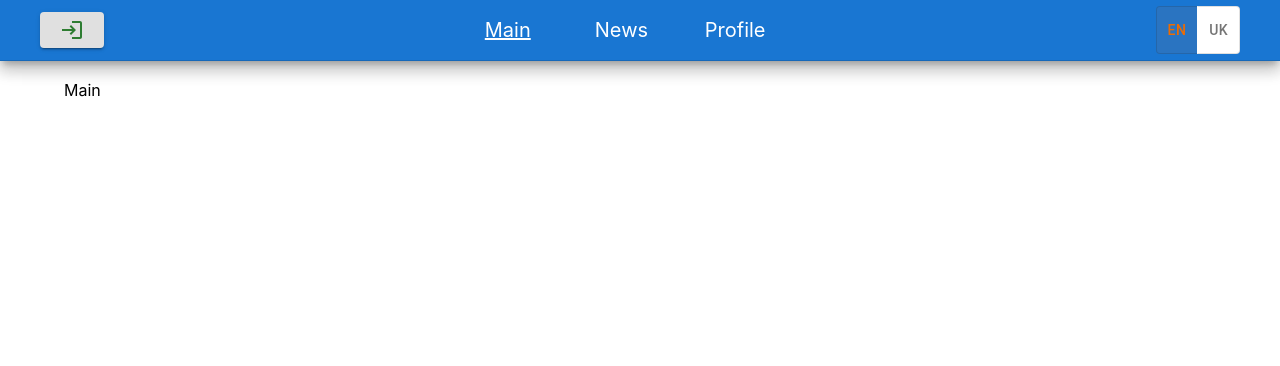
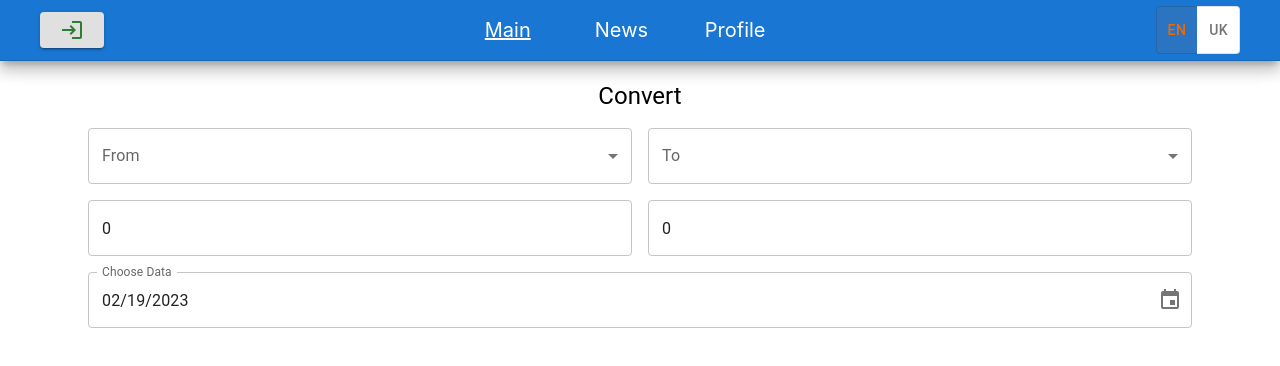
Before and after one commit to OlegKryvak/test-news, a React (Create React App) app: page / in a window 1280 px wide. Shown: the top 366 px of the page. Built offline with nearby package versions, Linux system fonts and the light colour scheme.

Commit message:
added currency convertor

```diff
--- a/package.json
+++ b/package.json
@@ -7,6 +7,7 @@
     "@emotion/styled": "^11.10.6",
     "@mui/icons-material": "^5.11.9",
     "@mui/material": "^5.11.9",
+    "@mui/x-date-pickers": "^5.0.20",
     "@reduxjs/toolkit": "^1.9.2",
     "@testing-library/jest-dom": "^5.14.1",
     "@testing-library/react": "^13.0.0",
@@ -16,6 +17,7 @@
     "@types/react": "^18.0.0",
     "@types/react-dom": "^18.0.0",
     "axios": "^1.3.3",
+    "dayjs": "^1.11.7",
     "i18next": "^22.4.10",
     "moment": "^2.29.4",
     "react": "^18.2.0",
--- a/src/index.tsx
+++ b/src/index.tsx
@@ -1,12 +1,13 @@
-import React from "react";
-import ReactDOM from "react-dom/client";
-import "./index.css";
-import App from "./App";
+import { AdapterDayjs } from '@mui/x-date-pickers/AdapterDayjs';
+import { LocalizationProvider } from "@mui/x-date-pickers";
 import { BrowserRouter } from "react-router-dom";
 import { I18nextProvider } from "react-i18next";
+import ReactDOM from "react-dom/client";
+import { Provider } from "react-redux";
 import i18n from "./localization/i18n";
-import { Provider } from "react-redux";
 import store from "./store";
+import App from "./App";
+import "./index.css";
 
 const root = ReactDOM.createRoot(
   document.getElementById("root") as HTMLElement
@@ -15,7 +16,9 @@ root.render(
   <BrowserRouter>
     <I18nextProvider i18n={i18n}>
       <Provider store={store}>
-        <App />
+        <LocalizationProvider dateAdapter={AdapterDayjs}>
+          <App />
+        </LocalizationProvider>
       </Provider>
     </I18nextProvider>
   </BrowserRouter>
--- a/src/localization/en.json
+++ b/src/localization/en.json
@@ -17,5 +17,29 @@
   "lastName": "Surname",
   "age": "Age",
   "oleg": "Oleg",
-    "kryvak": "Kryvak"
+  "kryvak": "Kryvak",
+  "convert": "Convert",
+  "from": "From",
+  "to": "To",
+  "chooseData": "Choose Data",
+  "currencies": {
+    "UAH": "Hrywnja",
+    "USD": "US Dollar",
+    "EUR": "Euro",
+    "GBP": "Pound Sterling",
+    "GIP": "Gibraltar Pound",
+    "CAD": "Canadian Dollar",
+    "NZD": "New Zealand Dollar",
+    "AUD": "Australian Dollar",
+    "SGD": "Singapore Dollar",
+    "KYD": "Cayman Islands Dollar",
+    "BND": "Brunei Dollar",
+    "JPY": "Japanese Yen",
+    "CHF": "Swiss Franc",
+    "LYD": "Libyan Dinar",
+    "JOD": "Jordan Dinar",
+    "OMR": "Oman Rial",
+    "BHD": "Bahrain Dinar",
+    "KWD": "Kuwaiti Dinar"
   }
+}
--- a/src/localization/uk.json
+++ b/src/localization/uk.json
@@ -17,5 +17,29 @@
   "lastName": "Прізвище",
   "age": "Вік",
   "oleg": "Олег",
-    "kryvak": "Кривак"
+  "kryvak": "Кривак",
+  "convert": "Конвертувати",
+  "from": "З",
+  "to": "В",
+  "chooseData": "Виберіть дату",
+  "currencies": {
+    "UAH": "Гривня",
+    "USD": "Американьский Долар",
+    "EUR": "Євро",
+    "GBP": "Фунт стерлінгів",
+    "GIP": "Гібралтарський Фунт",
+    "CAD": "Канадський Долар",
+    "NZD": "Новозеландський Долар",
+    "AUD": "Австралійський Долар",
+    "SGD": "Сінгапурський Долар",
+    "KYD": "Долар Кайманових Островів",
+    "BND": "Брунейський Долар",
+    "JPY": "Японська Єна",
+    "CHF": "Швейцарський Франк",
+    "LYD": "Лівійський Динар",
+    "JOD": "Йорданський Динар",
+    "OMR": "Оманський Ріал",
+    "BHD": "Бахрейнський Динар",
+    "KWD": "Кувейтський Динар"
   }
+}
--- a/src/pages/Main.tsx
+++ b/src/pages/Main.tsx
@@ -1,7 +1,138 @@
-import { FC } from "react";
+import { FC, useCallback, useEffect, useState } from "react";
+import { DesktopDatePicker } from "@mui/x-date-pickers";
+import { useTranslation } from "react-i18next";
+import {
+  Container,
+  FormControl,
+  InputLabel,
+  MenuItem,
+  Select,
+  SelectChangeEvent,
+  Stack,
+  TextField,
+  Typography,
+} from "@mui/material";
+import { useAppDispatch, useAppSelector } from "../store/hooks";
+import { currencies } from "../utils/constants";
+import {
+  currenciesSelector,
+  getAllCurrencies,
+} from "../store/reducers/currencies";
+import dayjs from "dayjs";
 
 type Props = {};
 
 export const Main: FC<Props> = () => {
-  return <div>Main</div>;
+  const { t } = useTranslation();
+  const [from, setFrom] = useState("");
+  const [to, setTo] = useState("");
+  const [amount, setAmount] = useState(0);
+  const dispatch = useAppDispatch();
+  const { result } = useAppSelector(currenciesSelector);
+
+  const [date, setDate] = useState<string | null>(
+    dayjs(new Date()).format("YYYY-MM-DD")
+  );
+
+  const handleChangeDate = (newValue: string | null) => {
+    setDate(dayjs(newValue).format("YYYY-MM-DD"));
+  };
+  const handleChangeFrom = (event: SelectChangeEvent) => {
+    setFrom(event.target.value as string);
+  };
+
+  const handleChangeTo = (event: SelectChangeEvent) => {
+    setTo(event.target.value as string);
+  };
+
+  const handleChangeAmount = useCallback((event: any) => {
+    setAmount(event.target.value as number);
+  }, []);
+
+  useEffect(() => {
+    if (from && to) {
+      dispatch(
+        getAllCurrencies({
+          from: from,
+          to: to,
+          amount: amount,
+          date: date,
+        })
+      );
+    }
+  }, [from, to, amount, date]);
+
+  return (
+    <Container>
+      <Stack direction="column" spacing={2}>
+        <Typography variant="h5" component="h2" textAlign="center">
+          {t("convert")}
+        </Typography>
+        <Stack direction="row" spacing={2}>
+          <FormControl fullWidth>
+            <InputLabel id="demo-simple-select-label">{t("from")}</InputLabel>
+            <Select
+              labelId="demo-simple-select-label"
+              id="demo-simple-select"
+              value={from}
+              label="From"
+              onChange={handleChangeFrom}
+            >
+              {currencies.map((currency: string) => {
+                return (
+                  <MenuItem key={currency} value={currency}>
+                    {t(`currencies.${currency}`)}
+                  </MenuItem>
+                );
+              })}
+            </Select>
+          </FormControl>
+          <FormControl fullWidth>
+            <InputLabel id="demo-simple-select-label">{t("to")}</InputLabel>
+            <Select
+              labelId="demo-simple-select-label"
+              id="demo-simple-select"
+              value={to}
+              label="To"
+              onChange={handleChangeTo}
+            >
+              {currencies.map((currency: string) => {
+                return (
+                  <MenuItem key={currency} value={currency}>
+                    {t(`currencies.${currency}`)}
+                  </MenuItem>
+                );
+              })}
+            </Select>
+          </FormControl>
+        </Stack>
+        <Stack direction="row" spacing={2}>
+          <TextField
+            value={amount}
+            onChange={(e: any) => handleChangeAmount(e)}
+            fullWidth
+            type="number"
+            id="outlined-basic"
+            label=""
+            variant="outlined"
+          />
+          <TextField
+            fullWidth
+            value={result}
+            type="number"
+            id="outlined-basic"
+            label=""
+            variant="outlined"
+          />
+        </Stack>
+        <DesktopDatePicker
+          label={t('chooseData')}
+          inputFormat="MM/DD/YYYY"
+          value={date}
+          onChange={handleChangeDate}
+          renderInput={(params) => <TextField {...params} />}
+        />
+      </Stack>
+    </Container>
+  );
 };
--- a/src/store/index.ts
+++ b/src/store/index.ts
@@ -1,10 +1,13 @@
 import { configureStore } from "@reduxjs/toolkit";
+import currenciesReducer from "./reducers/currencies";
 import authReducer from "./reducers/auth";
 import newsReducer from "./reducers/news";
+
 const store = configureStore({
   reducer: {
     auth: authReducer,
     news: newsReducer,
+    currencies: currenciesReducer,
   },
 });
 
--- /dev/null
+++ b/src/store/reducers/currencies.ts
@@ -0,0 +1,52 @@
+import { createAsyncThunk, createSlice } from "@reduxjs/toolkit";
+import axios from "axios";
+import { RootState } from "../hooks";
+
+interface IState {
+  currencies: any;
+  loader: boolean;
+  date: string;
+  result: number;
+}
+
+const initialState: IState = {
+  loader: false,
+  date: "",
+  currencies: [],
+  result: 0,
+};
+
+export const getAllCurrencies = createAsyncThunk(
+  "currencies/getAllCurrencies",
+  async (data: ICurrencyQueries) => {
+    const { to, from, amount, date } = data;
+    const response: ICurrencyResponse = await axios.get(
+      `https://api.apilayer.com/exchangerates_data/convert?to=${to}&from=${from}&amount=${amount}&date=${date}`,
+      {
+        headers: {
+          apikey: "RxUhaarJ2cZ5w7hLCUdm5Jm2hDtU9sFN",
+        },
+      }
+    );
+    return response.data;
+  }
+);
+
+const currenciesSlice = createSlice({
+  name: "news",
+  initialState,
+  reducers: {},
+  extraReducers(builder) {
+    builder.addCase(getAllCurrencies.pending, (state) => {
+      state.loader = true;
+    });
+    builder.addCase(getAllCurrencies.fulfilled, (state, action) => {
+      state.result = action.payload.result;
+      state.loader = false;
+    });
+  },
+});
+
+export const {} = currenciesSlice.actions;
+export const currenciesSelector = (state: RootState) => state.currencies;
+export default currenciesSlice.reducer;
--- a/src/store/reducers/news.ts
+++ b/src/store/reducers/news.ts
@@ -7,21 +7,13 @@ interface IState {
   news: any;
   loader: boolean;
 }
-interface IAllNews {
-  data: INews[];
-  config: any;
-  headers: any;
-  request: any;
-  status: any;
-  statusText: any;
-}
 
 const initialState: IState = { loader: false, news: [] };
 
 export const getAllNews = createAsyncThunk(
   "news/getAllNews",
   async (page: number) => {
-    const response: AxiosResponse<IAllNews> = await axios.get(
+    const response: AxiosResponse<IAllNewsResponse> = await axios.get(
       `https://mockend.com/OlegKryvak/test-news/news?offset=${
         page * PAGE_SIZE - PAGE_SIZE
       }&limit=12`
@@ -32,9 +24,12 @@ export const getAllNews = createAsyncThunk(
 export const deleteNews = createAsyncThunk(
   "news/deleteNews",
   async (id: number) => {
-    const response: AxiosResponse<IAllNews> = await axios.delete(
+    const response: AxiosResponse<IAllNewsResponse> = await axios.delete(
       `https://mockend.com/OlegKryvak/test-news/news/:${id}`
     );
+    console.log(response);
+    console.log(id);
+
     return { data: response.data, id };
   }
 );
--- a/src/utils/constants.ts
+++ b/src/utils/constants.ts
@@ -1 +1,22 @@
 export const PAGE_SIZE: number = 12;
+
+export const currencies: string[] = [
+  "UAH",
+  "USD",
+  "EUR",
+  "GBP",
+  "GIP",
+  "CAD",
+  "NZD",
+  "AUD",
+  "SGD",
+  "KYD",
+  "BND",
+  "JPY",
+  "CHF",
+  "LYD",
+  "JOD",
+  "OMR",
+  "BHD",
+  "KWD",
+];
```
Also changed, not shown: src/react-app-env.d.ts (+43 -5 lines), 1 other file (tests, documents, lock files or other folders). Lines whose indentation alone changed are shown as unchanged.
